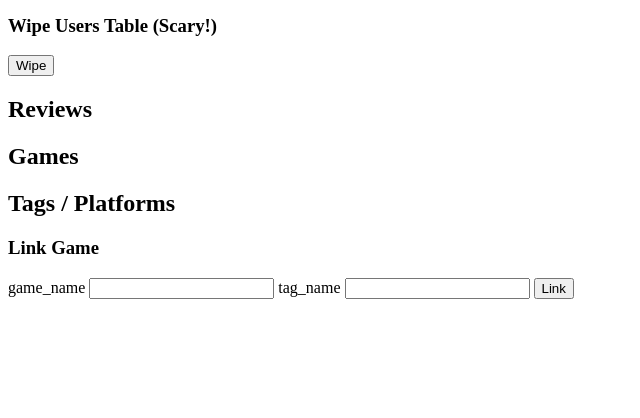
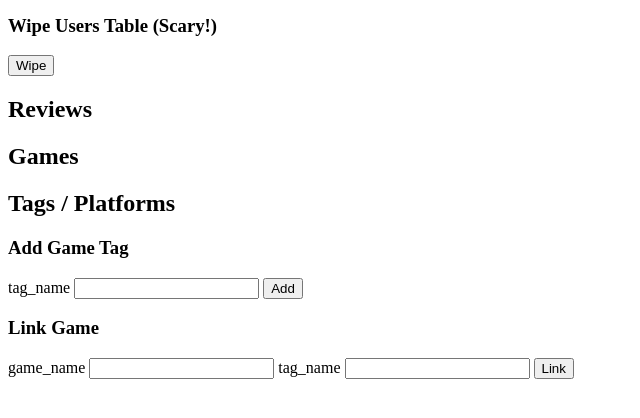
Before and after one commit to Filip-Sapina/GameReviewHub, a Flask app: page /admin in a window 1280 px wide. Shown: the part 320-738 px from the top of the page, without its empty margins (0-640 px from the left). Run offline with Flask 3, Linux system fonts and the light colour scheme.

Commit message:
Moved create_tag to admin.html
deleted database_utils as no longer useful.

```diff
--- a/main.py
+++ b/main.py
@@ -219,7 +219,7 @@ def add_game_tag(name: str) -> None:
         None
     """
     db, cursor = get_database()
-    insert = "INSERT INTO GameTags (game_tag_name) VALUES ?"
+    insert = "INSERT INTO GameTags (game_tag_name) VALUES (?)"
     cursor.execute(insert, (name,))
     db.commit()
 
@@ -581,6 +581,14 @@ fake = Faker()
 def admin_page():
     return render_template("admin.html")
 
+@app.route("/add_game_tag", methods=["GET", "POST"])
+def add_tag():
+    if request.method == "POST":
+        tag_name = request.form["tag_name"].strip()
+        add_game_tag(tag_name)
+        flash(f"added tag: {tag_name}")
+    return redirect(url_for("admin_page"))
+
 @app.route("/generate_users", methods=["GET", "POST"])
 def generate_user():
     if request.method == "POST":
--- a/templates/admin.html
+++ b/templates/admin.html
@@ -48,6 +48,13 @@
 
     <h2>Tags / Platforms</h2>
 
+    <h3>Add Game Tag</h3>
+    <form action="/add_game_tag", method="post">
+        <label for="tag_name">tag_name</label>
+        <input type="text" name="tag_name">
+        <button type="submit">Add</button>
+    </form>
+
     <h3>Link Game</h3>
     <form action="/link_tag", method="post">
         <label for="game_name">game_name</label>
```
Also changed, not shown: database_utils.py (deleted, +0 -27 lines).
